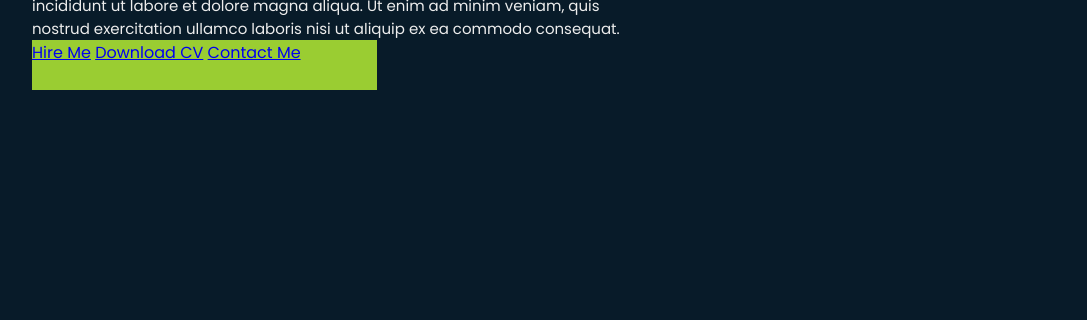
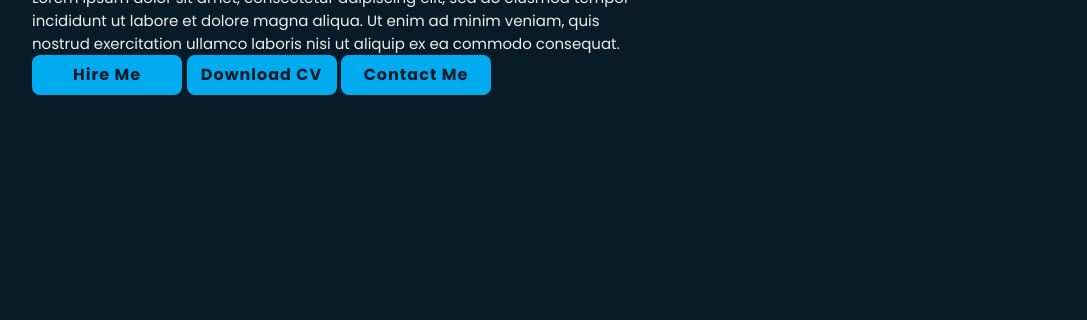
Before and after one commit to zichdan/portfolio, a plain HTML site: page index.html in a window 1280 px wide. Shown: the part 480-800 px from the top of the page, without its empty margins (96-1183 px from the left). Drawn offline with Linux system fonts and the light colour scheme.

Commit message:
added more styles

```diff
--- a/style.css
+++ b/style.css
@@ -64,14 +64,26 @@ body {
     font-size: 15px;
 }
 .home-content .btn-box {
-    width: 345px;
-    height: 50px;
-    background: yellowgreen;
+    display: flex;
+    justify-content: space-between;
+    width: 459px;
+    height: 20px;
 }
 .btn-box a {
+    display: inline-flex;
+    justify-content: center;
+    align-items: center;
     width: 150px;
+    height: 200%;
+    background: #00abf0;
+    border: 2px solid #00abf0;
+    border-radius: 8px;
+    color: #081b29;
+    text-decoration: none;
+    font-weight: 600;
+    letter-spacing: 1px;
+}
 
-}
 
 
 
```
